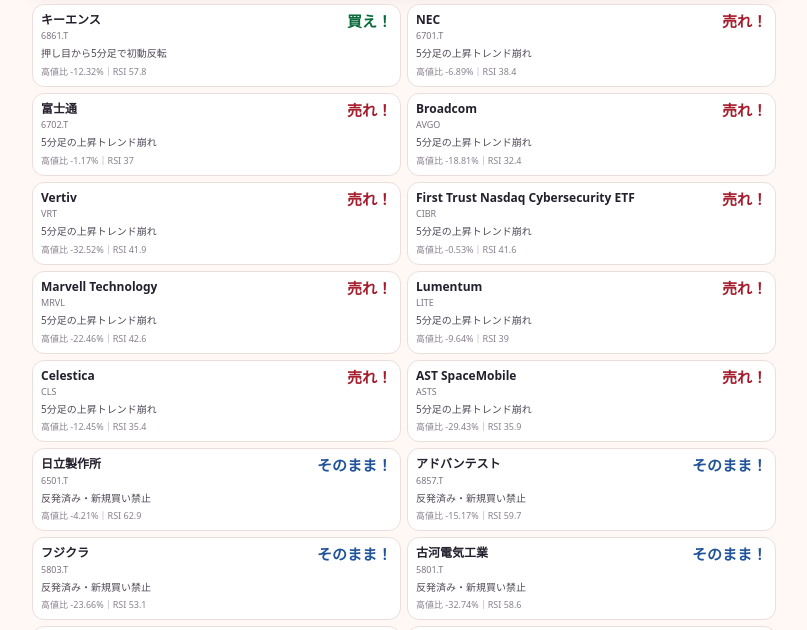
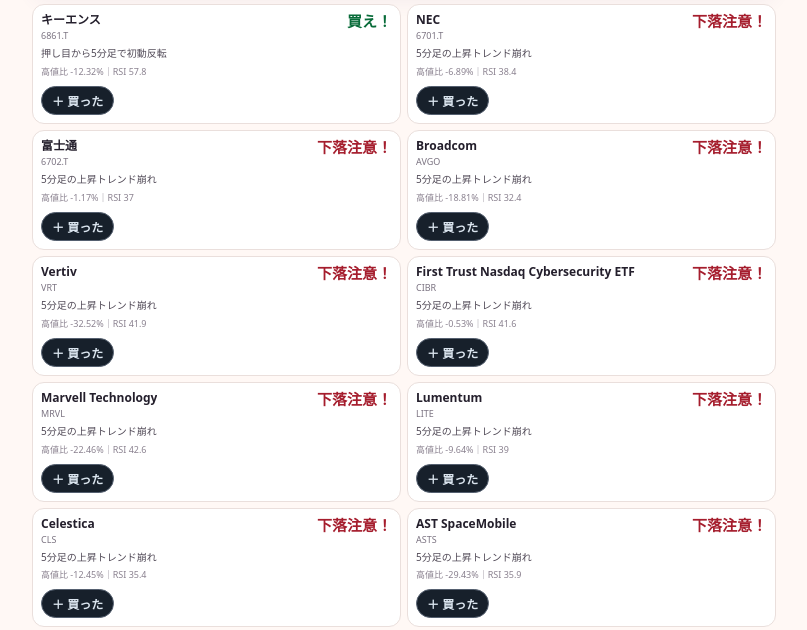
Before and after one commit to kutwusu/lumis-screen, a plain HTML site: page index.html in a window 1280 px wide. Shown: the part 152-782 px from the top of the page, without its empty margins (236-1043 px from the left). Drawn offline with Linux system fonts and the light colour scheme.

Commit message:
Add files via upload

```diff
--- a/index.html
+++ b/index.html
@@ -27,7 +27,14 @@
 .foot{margin:8px 2px 2px;color:#928997;font-size:8px;text-align:center}
 .err{grid-column:1/-1;background:#fff1f1;border:1px solid #efcaca;border-radius:12px;padding:10px;font-size:11px}
 @media(max-width:350px){body{padding:5px}.grid{gap:4px}.card{padding:6px}.name{font-size:11px}.sig{font-size:13px}}
-</style></head><body>
+</style>
+<style id="lumis-hold-style">
+.holdbar{display:flex;gap:8px;align-items:center;margin-top:8px;flex-wrap:wrap}
+.holdbtn{border:1px solid #556070;border-radius:999px;background:#17202b;color:#dbe5ef;padding:5px 10px;font-weight:700;font-size:12px}
+.holdbtn.on{background:#27452f;border-color:#4f8b5d;color:#e8ffec}
+.holdtag{font-size:11px;color:#9fb0c1}
+</style>
+</head><body>
 <div class="hero">
   <img class="logo" src="lumis-logo.png" alt="ルミス式 LUMIS INVESTMENT">
   <div id="status" class="sub">デッキを確認しています…</div>
@@ -63,4 +70,50 @@
 }
 load();
 if('serviceWorker' in navigator) navigator.serviceWorker.register('./sw.js');
-</script></body></html>
+</script>
+<script id="lumis-hold-local">
+(() => {
+  const KEY='lumis-held-v1';
+  const load=()=>{try{return JSON.parse(localStorage.getItem(KEY)||'{}')}catch(e){return {}}};
+  const save=x=>localStorage.setItem(KEY,JSON.stringify(x));
+  const tickerRE=/\b(?:\d{4}\.T|[A-Z]{2,6})\b/;
+
+  function decorate(){
+    const held=load();
+    const nodes=[...document.querySelectorAll('article,li,tr,.card,.stock-card,.item')];
+    for(const node of nodes){
+      if(node.dataset.lumisHoldDone) continue;
+      const m=(node.innerText||'').match(tickerRE);
+      if(!m) continue;
+      const ticker=m[0];
+      node.dataset.lumisHoldDone='1';
+
+      const bar=document.createElement('div'); bar.className='holdbar';
+      const btn=document.createElement('button'); btn.className='holdbtn';
+      const tag=document.createElement('span'); tag.className='holdtag';
+      const paint=()=>{
+        const on=!!load()[ticker];
+        btn.textContent=on?'✓ 保有中':'＋ 買った';
+        btn.classList.toggle('on',on);
+        tag.textContent=on?'この端末に保存':'';
+        // Presentation-only SELL conversion. Engine still publishes market weakness.
+        const texts=[...node.querySelectorAll('*')].filter(x=>x.children.length===0);
+        for(const el of texts){
+          const raw=(el.textContent||'').trim();
+          if(on && (raw==='下落注意！'||raw==='売れ！')) el.textContent='売れ！';
+          if(!on && raw==='売れ！') el.textContent='下落注意！';
+        }
+      };
+      btn.onclick=()=>{
+        const x=load();
+        if(x[ticker]) delete x[ticker]; else x[ticker]={since:new Date().toISOString()};
+        save(x); paint();
+      };
+      bar.append(btn,tag); node.appendChild(bar); paint();
+    }
+  }
+  new MutationObserver(decorate).observe(document.documentElement,{childList:true,subtree:true});
+  addEventListener('DOMContentLoaded',decorate); decorate();
+})();
+</script>
+</body></html>
```
